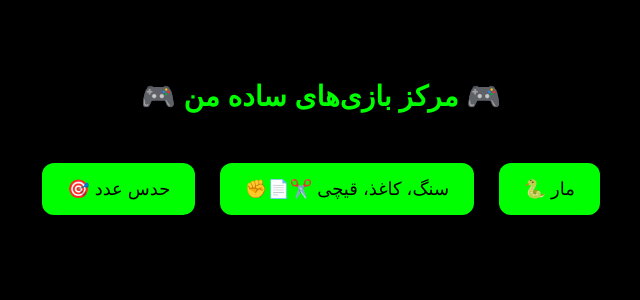
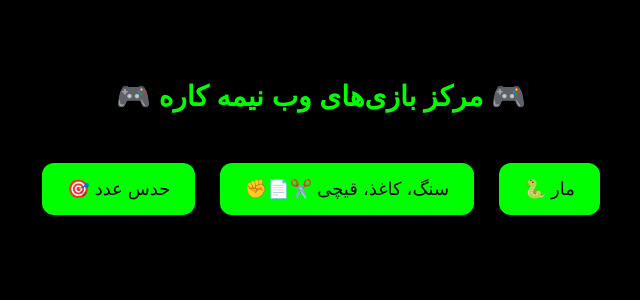
Before and after one commit to Meintrix/ngames, a Flask app: page / in a window 1280 px wide. Shown: the top 300 px of the page, without its empty margins (319-959 px from the left). Run offline with Flask 3, Linux system fonts and the light colour scheme.

Commit message:
fix rps.html , fix rps.js syntax

```diff
--- a/templates/index.html
+++ b/templates/index.html
@@ -6,7 +6,7 @@
   <link rel="stylesheet" href="{{ url_for('static', filename='style.css') }}">
 </head>
 <body>
-  <h1>🎮 مرکز بازی‌های ساده من 🎮</h1>
+  <h1>🎮 مرکز بازی‌های وب نیمه کاره 🎮</h1>
   <div class="menu">
     <a href="/guess">🎯 حدس عدد</a>
     <a href="/rps">✊📄✂️ سنگ، کاغذ، قیچی</a>
```
